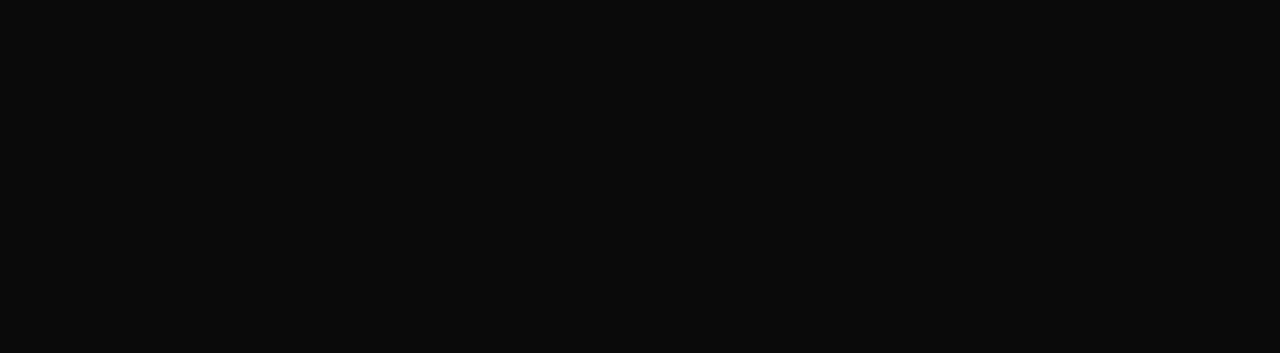
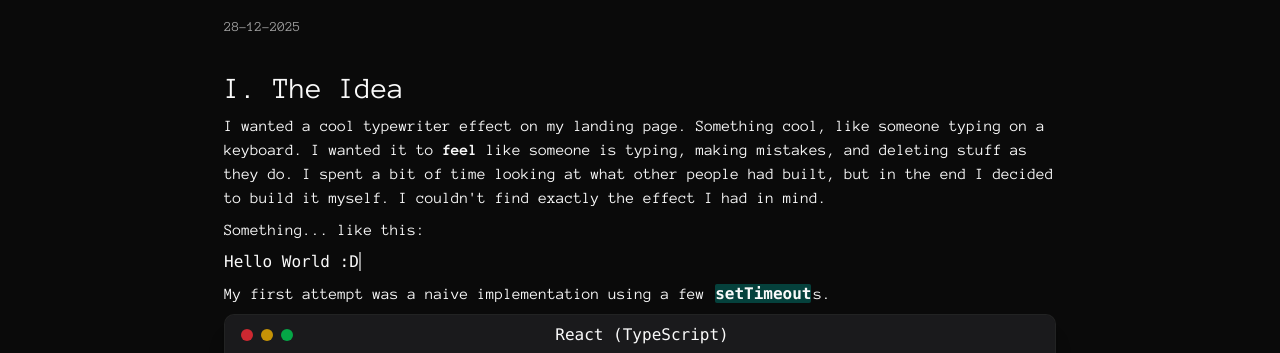
Before and after one commit to Aubregine/portfolio-2025, a React (Vite) app: page /portfolio-2025/blog/i-built-a-typewriter-in-react in a window 1280 px wide. Before the commit this address had no page. Shown: the part 302-655 px from the top of the page. Built offline with nearby package versions, Linux system fonts and the light colour scheme.

Commit message:
base routing : /portfolio-2025/

```diff
--- a/src/App.tsx
+++ b/src/App.tsx
@@ -20,7 +20,7 @@ const Providers = compose([MetadataProvider, ThemeProvider, PortfolioProvider]);
 function App() {
   return (
     <Providers>
-      <Router>
+      <Router basename="/portfolio-2025/">
         <Routes>
           <Route element={<MainLayout />}>
             <Route path="/" element={<Homepage />} />
--- a/src/components/custom/blog/blog-post.tsx
+++ b/src/components/custom/blog/blog-post.tsx
@@ -114,11 +114,11 @@ export function BlogPost() {
       <div className="space-y-2">
         <Markdown
           components={{
-            code({ node, inline, children, className, ...rest }) {
+            code({ node, children, className, ...rest }) {
               const match = /language-(\w+)/.exec(className || "");
               const lang = match?.[1];
               const args = node?.data?.meta?.split(" ") ?? [];
-              if (inline || !lang) {
+              if (!lang) {
                 return (
                   <code
                     {...rest}
--- a/src/components/custom/blog/blog.tsx
+++ b/src/components/custom/blog/blog.tsx
@@ -1,4 +1,4 @@
-import { useEffect, useState } from "react";
+import { type ChangeEvent, useEffect, useState } from "react";
 import { Link } from "react-router-dom";
 import { Input } from "@/components/ui/input";
 import type { BlogFrontMatter, BlogPost as BlogPostType } from "@/lib/types.ts";
@@ -64,7 +64,7 @@ export function Blog() {
         <Input
           placeholder="Filter by title or tags..."
           value={filter}
-          onChange={(e) => setFilter(e.target.value)}
+          onChange={(e: ChangeEvent<HTMLInputElement>) => setFilter(e.target.value)}
           className="max-w-sm"
         />
       </div>
```
